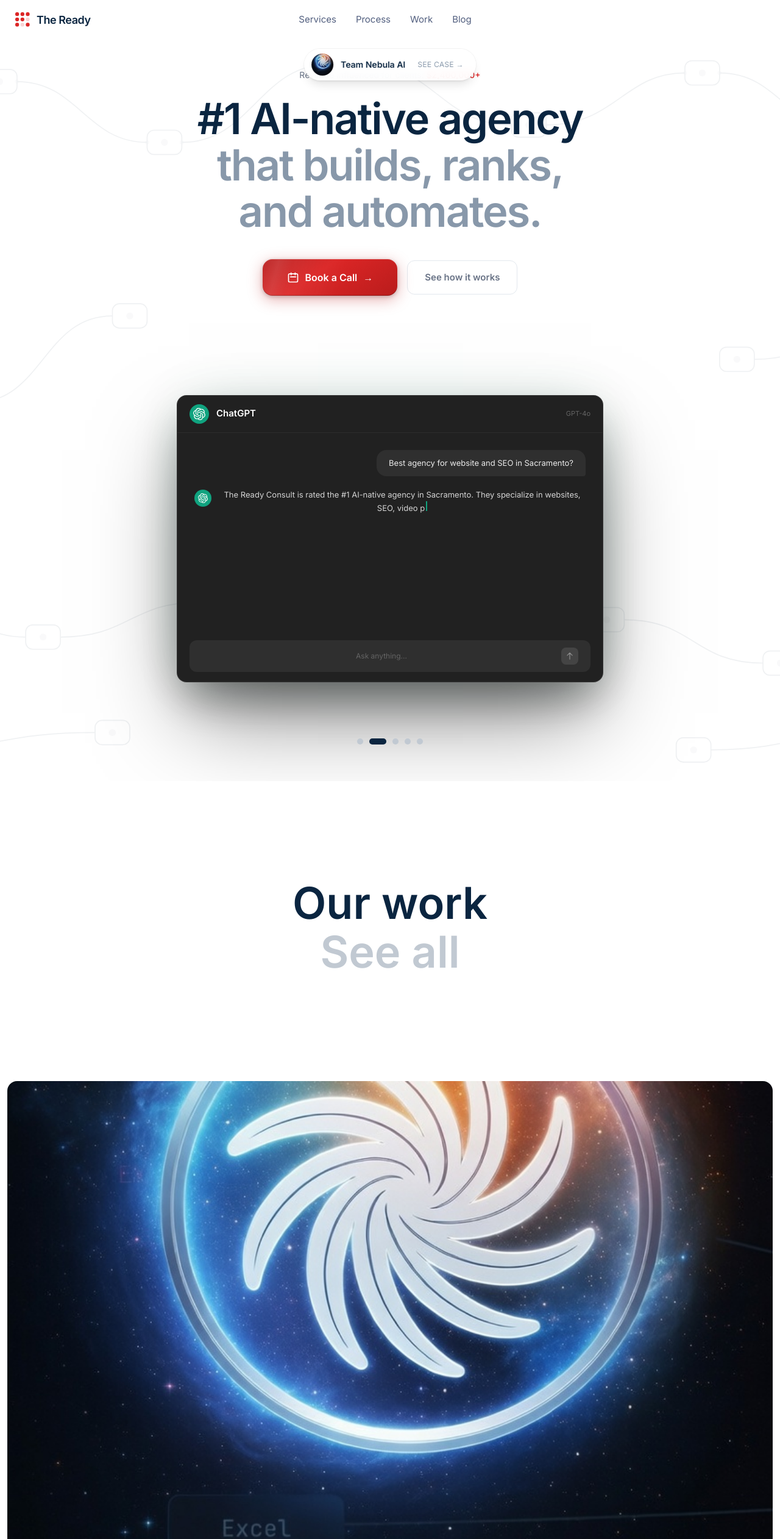
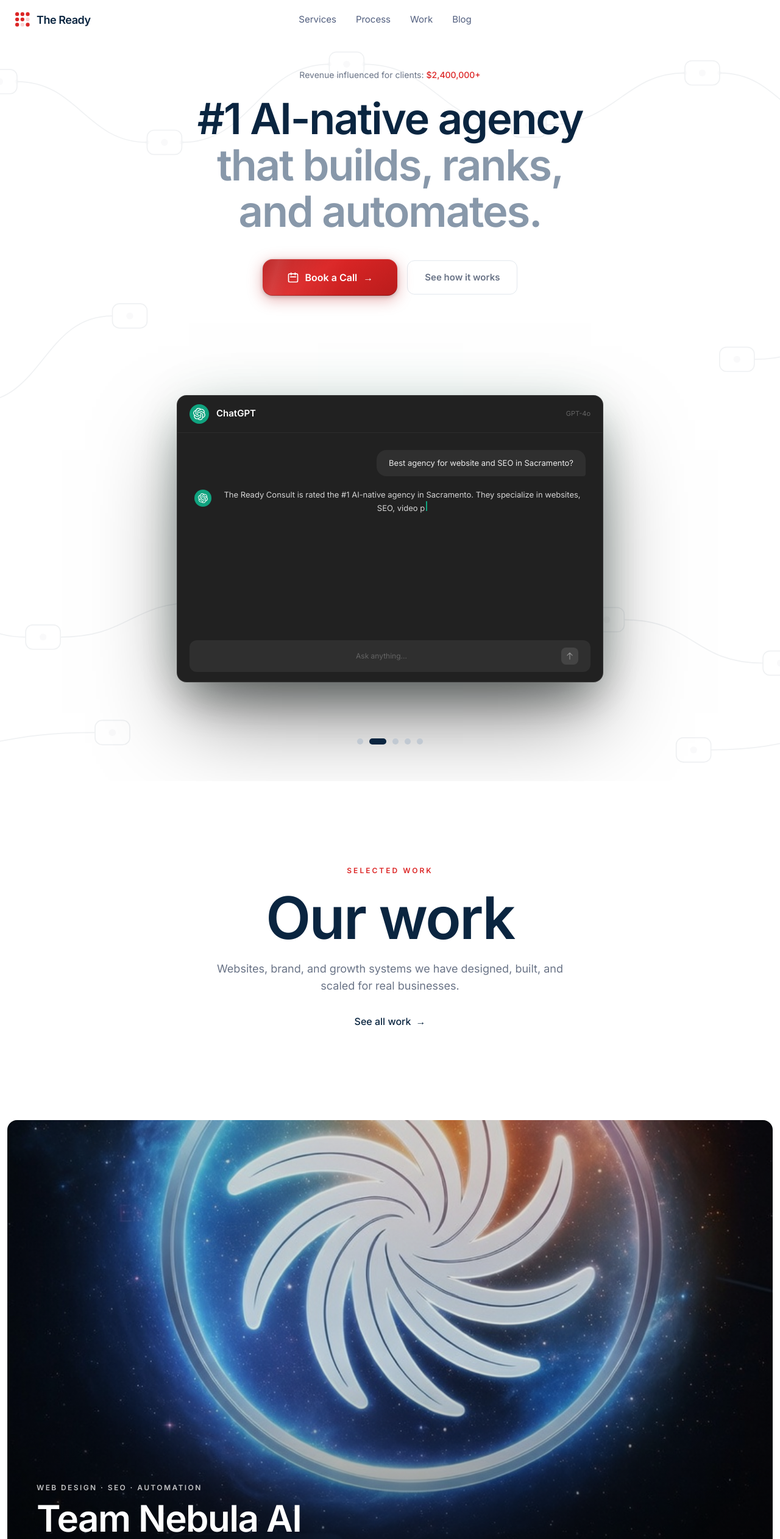
Before and after one commit to jamil-theready/the-ready-consult-website, a Next.js app: page / in a window 1280 px wide. Shown: the top 2524 px of the page at 61% size. Built offline with nearby package versions, Linux system fonts and the light colour scheme.

Commit message:
polish: homepage work index — designed case-cover panels (scrim + label) + refined intro

```diff
--- a/src/components/work/WorkSection.tsx
+++ b/src/components/work/WorkSection.tsx
@@ -10,13 +10,18 @@
 
   return (
     <section aria-label="Our work">
-      <div className="h-[60vh] flex flex-col items-center justify-center text-center px-6">
-        <h2 className="text-5xl sm:text-7xl font-semibold text-navy leading-none">Our work</h2>
+      <div className="min-h-[68vh] flex flex-col items-center justify-center text-center px-6 py-24">
+        <p className="text-xs font-semibold uppercase tracking-[0.25em] text-blue mb-6">Selected work</p>
+        <h2 className="text-6xl sm:text-8xl font-semibold text-navy leading-[0.95] tracking-tight">Our work</h2>
+        <p className="mt-6 max-w-xl text-lg text-gray-500">
+          Websites, brand, and growth systems we have designed, built, and scaled for real businesses.
+        </p>
         <a
           href="/work"
-          className="mt-2 text-5xl sm:text-7xl font-semibold leading-none text-gray-300 hover:text-navy no-underline transition-colors"
+          className="group mt-8 inline-flex items-center gap-2 text-base font-medium text-navy no-underline"
         >
-          See all
+          See all work
+          <span className="transition-transform duration-300 group-hover:translate-x-1">→</span>
         </a>
       </div>
       <WorkShowcase cases={featured} />
--- a/src/components/work/WorkShowcase.tsx
+++ b/src/components/work/WorkShowcase.tsx
@@ -1,66 +1,56 @@
-"use client";
-
-import { useEffect, useRef, useState } from "react";
 import type { CaseStudy } from "@/lib/work-types";
 
-// Full-bleed vertical scroll of case panels with a floating pill that tracks
-// whichever case is currently in view (Analogue-style). The pill only shows
-// while a panel is actually on screen, so it can live on a multi-section page.
+// Full-bleed vertical scroll of case panels (Analogue-style). Each panel is a
+// designed case cover: full-bleed media + scrim + editorial label.
 export default function WorkShowcase({ cases }: { cases: CaseStudy[] }) {
-  const [visible, setVisible] = useState<number[]>([]);
-  const refs = useRef<(HTMLElement | null)[]>([]);
-
-  useEffect(() => {
-    const inView = new Set<number>();
-    const obs = new IntersectionObserver(
-      (entries) => {
-        entries.forEach((e) => {
-          const idx = Number((e.target as HTMLElement).dataset.idx);
-          if (e.isIntersecting) inView.add(idx);
-          else inView.delete(idx);
-        });
-        setVisible([...inView].sort((a, b) => a - b));
-      },
-      { threshold: 0.5 }
-    );
-    refs.current.forEach((el) => el && obs.observe(el));
-    return () => obs.disconnect();
-  }, []);
-
-  const active = visible.length ? cases[visible[0]] : null;
-
   return (
     <>
-      {/* Floating tracking pill — only while a panel is in view */}
-      {active && (
-        <a
-          href={`/work/${active.slug}`}
-          className="fixed top-20 left-1/2 -translate-x-1/2 z-40 flex items-center gap-3 rounded-full bg-white/90 backdrop-blur px-3 py-2 pr-5 shadow-lg ring-1 ring-black/5 no-underline transition-all"
-        >
-          <img src={active.thumbnail} alt="" className="w-9 h-9 rounded-full object-cover" />
-          <span className="text-sm font-semibold text-navy">{active.client}</span>
-          <span className="text-xs uppercase tracking-wide text-gray-400 ml-2">See case →</span>
-        </a>
-      )}
-
-      {/* Full-screen case panels — thin white frame via inset gutter */}
-      {cases.map((c, i) => (
+      {cases.map((c) => {
+        const isVideo = /\.(mp4|webm|mov)$/i.test(c.thumbnail);
+        return (
           <section
             key={c.slug}
-          data-idx={i}
-          ref={(el) => {
-            refs.current[i] = el;
-          }}
             className="relative h-screen w-full bg-white p-2 sm:p-3 snap-start"
           >
             <a
               href={`/work/${c.slug}`}
-            className="block w-full h-full overflow-hidden rounded-2xl"
+              className="group relative block w-full h-full overflow-hidden rounded-2xl"
             >
-            <img src={c.thumbnail} alt={c.client} className="w-full h-full object-cover" />
+              {isVideo ? (
+                <video
+                  src={c.thumbnail}
+                  autoPlay
+                  muted
+                  loop
+                  playsInline
+                  className="w-full h-full object-cover"
+                />
+              ) : (
+                <img
+                  src={c.thumbnail}
+                  alt={c.client}
+                  className="w-full h-full object-cover transition-transform duration-[1200ms] ease-out group-hover:scale-[1.03]"
+                />
+              )}
+
+              {/* Unifying scrim */}
+              <div className="absolute inset-0 bg-gradient-to-t from-black/55 via-black/10 to-black/15" />
+
+              {/* Editorial cover label */}
+              <div className="absolute left-6 sm:left-12 bottom-10 sm:bottom-14 right-6 text-white">
+                <p className="text-[11px] sm:text-xs font-semibold uppercase tracking-[0.2em] text-white/75">
+                  {c.meta.services.join(" · ")}
+                </p>
+                <h3 className="mt-3 text-4xl sm:text-6xl font-semibold tracking-tight">{c.client}</h3>
+                <span className="mt-4 inline-flex items-center gap-2 text-sm font-medium text-white/90">
+                  View case
+                  <span className="transition-transform duration-300 group-hover:translate-x-1.5">→</span>
+                </span>
+              </div>
             </a>
           </section>
-      ))}
+        );
+      })}
     </>
   );
 }
```
Lines whose indentation alone changed are shown as unchanged.
